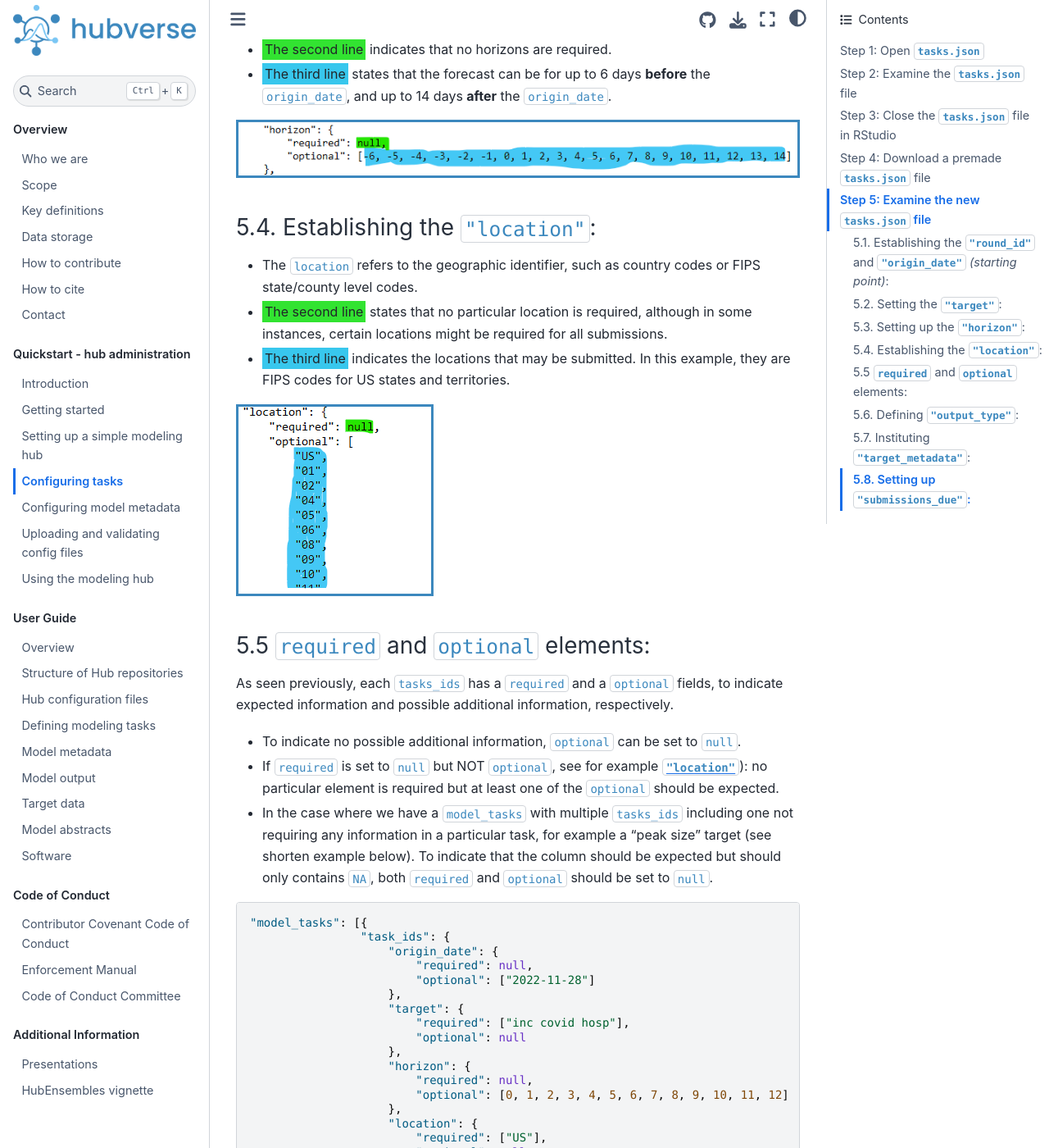
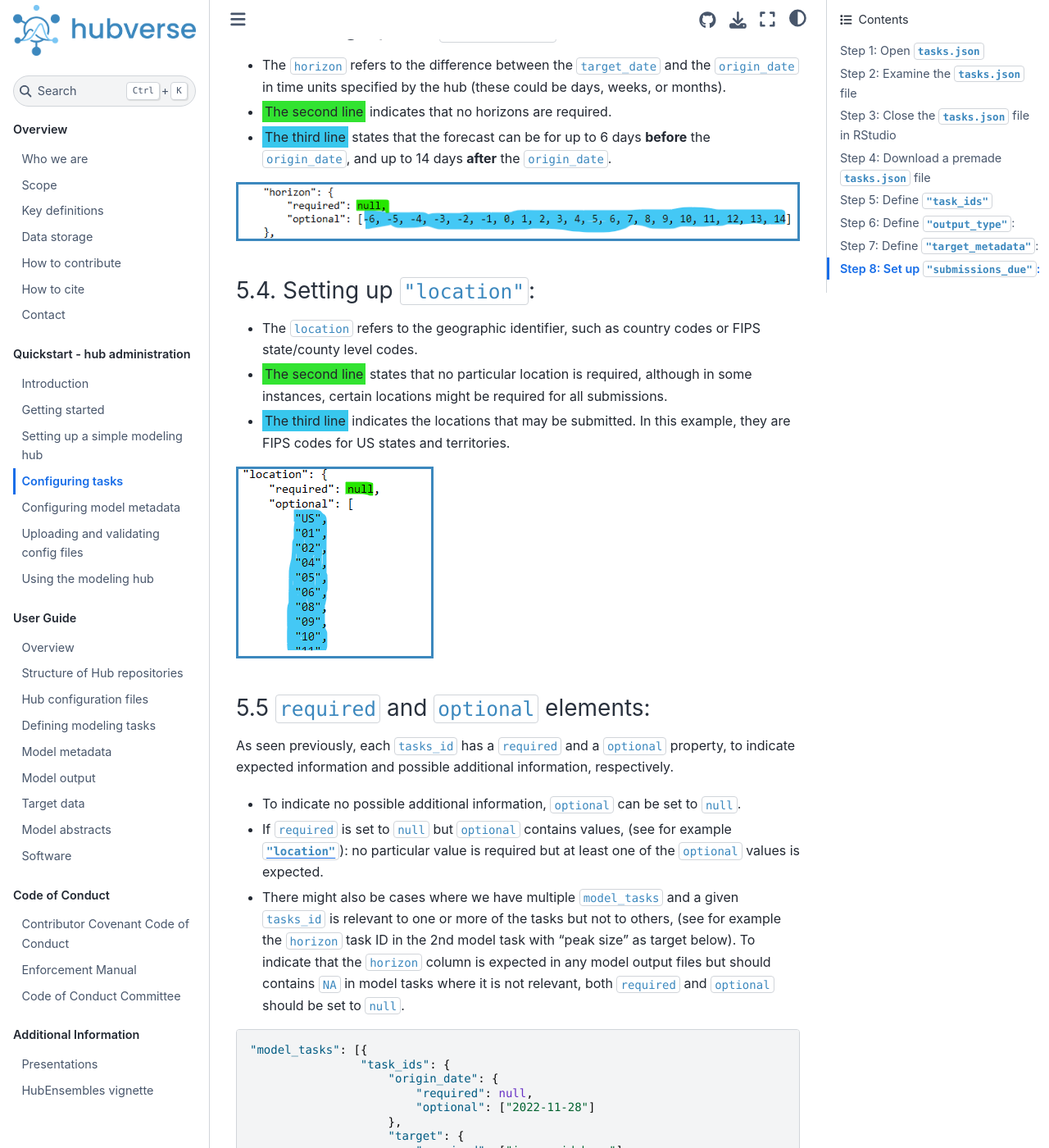
Before and after one commit to hubverse-org/hubDocs, a Sphinx documentation site: the page built from docs/source/quickstart-hub-admin/tasks-config.md, in a window 1280 px wide and 1400 px high, scrolled down 4111 px. Shown: the whole window at 82% size. Built offline with Sphinx 7.4.7 and the Sphinx Book theme 1.1.4, drawn with Linux system fonts in a browser that asks for light colours; some of the changed text lies outside the part shown.

Commit message:
text edits & heading re-org. Resolves #81

````diff
--- a/docs/source/quickstart-hub-admin/tasks-config.md
+++ b/docs/source/quickstart-hub-admin/tasks-config.md
@@ -42,7 +42,7 @@
 
 Save the file in the `hub-config` folder (which is [in your repository on your local computer](#clone_repo)). This new file should replace the existing `tasks.json` file that was in this folder.
 
-## Step 5: Examine the new `tasks.json` file
+### 4.1: Examine the new `tasks.json` file
 
 Open `tasks.json` and explore the content and structure. Some [key concepts are defined here](../overview/definitions.md), and [a full explanation of all the supported elements in a `tasks.json` file can be found here](https://raw.githubusercontent.com/Infectious-Disease-Modeling-Hubs/schemas/main/v2.0.1/tasks-schema.json#L50). Simple explanations for elements in the Example Forecast Hub file are offered below:
 
@@ -57,6 +57,7 @@
 
 Now, read below for details on some of the lines of code in this file:
 
+## Step 5: Define `"task_ids"`
 ### 5.1. Establishing the `"round_id"` and `"origin_date"` *(starting point)*:
 - <mark style="background-color: #32E331">The code highlighted in green</mark> establishes that the *round identifier* is encoded by a *task id* variable in the data.
 - <mark style="background-color: #38C7ED">The code highlighted in light blue</mark> sets the *round identifier* as `"origin_date"`.
@@ -87,7 +88,7 @@
 :class: bordered
 ```
 
-### 5.4. Establishing the `"location"`:
+### 5.4. Setting up `"location"`:
 - The `location` refers to the geographic identifier, such as country codes or FIPS state/county level codes.
 - <mark style="background-color: #32E331">The second line</mark> states that no particular location is required, although in some instances, certain locations might be required for all submissions.
 - <mark style="background-color: #38C7ED">The third line</mark> indicates the locations that may be submitted. In this example, they are FIPS codes for US states and territories.
@@ -99,11 +100,11 @@
 
 ### 5.5 `required` and `optional` elements:
 
-As seen previously, each `tasks_ids` has a `required` and a `optional` fields, to indicate expected information and possible additional information, respectively.
+As seen previously, each `tasks_id` has a `required` and a `optional` property, to indicate expected information and possible additional information, respectively.
 
 - To indicate no possible additional information, `optional` can be set to `null`.
-- If `required` is set to `null` but NOT `optional`, see for example [`"location"`](#establishing-the-location)): no particular element is required but at least one of the `optional` should be expected.
-- In the case where we have a `model_tasks` with multiple `tasks_ids` including one not requiring any information in a particular task, for example a "peak size" target (see shorten example below). To indicate that the column should be expected but should only contains `NA`, both `required` and `optional` should be set to `null`.
+- If `required` is set to `null` but `optional` contains values, (see for example [`"location"`](#setting-up-location)): no particular value is required but at least one of the `optional` values is expected.
+- There might also be cases where we have multiple `model_tasks` and a given `tasks_id` is relevant to one or more of the tasks but not to others, (see for example the `horizon` task ID in the 2nd model task with "peak size" as target below). To indicate that the `horizon` column is expected in any model output files but should contains `NA` in model tasks where it is not relevant, both `required` and `optional` should be set to `null`.
 
 ```json
 "model_tasks": [{
@@ -125,7 +126,7 @@
                         "optional": null
                     }
                 },
-                "output_type": {},
+                "output_type": {...},
                 "target_metadata": [
                     {
                        "target_id": "inc covid hosp",
@@ -158,7 +159,7 @@
                         "optional": null
                     }
                 },
-                "output_type": {},
+                "output_type": {...},
                 "target_metadata": [
                     {
                        "target_id": "peak size hosp",
@@ -177,31 +178,31 @@
 
 ```
 
-
-### 5.6. Defining [`"output_type"`](#model_output_format):
+## Step 6: Define [`"output_type"`](#model_output_format):
 - The [`output_type`](#model_output_format) is used to establish the valid model output types for a given modeling task. In this example they include `mean` and `quantile`, but `median`, `cdf`, `pmf`, and `sample` are other supported output types. Output types have two additional properties, an `output_type_id` and  a `value` property, both of which establish the valid values that can be entered for this output type.
 
-#### 5.5.1. Setting the `"mean"`:
+### 6.1. Setting the `"mean"`:
 - <mark style="background-color: #FFE331">Here, the `"mean"` of the predictive distribution</mark> is set as a valid value for a submission file.
 - <mark style="background-color: #32E331">`"output_type_id"` is used</mark> to determine whether the `mean` is a required or an optional `output_type`. Both `"required"` and `"optional"` should be declared, and the option that is chosen (required or optional) should be set to `["NA"]`, whereas the one that is not chosen, should be set to `null`. In this example, the mean is optional, not required. If the mean is required, `"required"` should be set to `["NA"]`, and `"optional"` should be set to `null`.
 - <mark style="background-color: #38C7ED">`"value"` sets the characteristics</mark> of this valid `output_type` (i.e., the mean). In this instance, the value must be an `integer` greater than or equal to `0`.
 
-```{image} ../images/tasks_schema_5-1.png
+```{image} ../images/tasks_schema_6-1.png
 :alt: Some more lines of code in the tasks.json file
 :class: bordered
 ```
 
-#### 5.6.2. Setting up `"quantile"`:
+### 6.2. Setting up `"quantile"`:
 - <mark style="background-color: #FFE331">Here, `quantile` specifies</mark> what quantiles of the predictive distribution are valid values for a submission file.
-- <mark style="background-color: #32E331">In this case, `"output_type_id"` establishes</mark> that this is a required `output_type`, and it sets the accepted probability levels at which quantiles of the predictive distribution will be recorded. In this case, quantiles are required at discrete levels that range from `0.010` to `0.990`.
+- <mark style="background-color: #32E331">In this case, `"output_type_id"` establishes</mark> that this is a required `output_type`, and it sets the accepted probability levels at which quantiles of the predictive distribution will be recorded. In this case, quantiles are required at discrete levels that range from `0.01` to `0.99`.  **Quantile `output_type_id` values must NOT contain trailing zeros** as this will cause submission validation checks to fail.
 - <mark style="background-color: #38C7ED">As before, `"value"` sets the characteristics</mark> of valid `quantile` values. In this instance, the values must be integers greater than or equal to `0`.
 
-```{image} ../images/tasks_schema_5-2.png
+```{image} ../images/tasks_schema_6-2.png
 :alt: And more lines of code in the tasks.json file
 :class: bordered
+:width: 300px
 ```
 
-### 5.7. Instituting `"target_metadata"`:
+## Step 7: Define `"target_metadata"`:
 - `"target_metadata"` defines the characteristics of each unique `target`.
 - <mark style="background-color: #FFE331">To begin with, `"target_id"` is</mark> a short description that uniquely identifies the target.
 - <mark style="background-color: #32E331">Similarly, `"target_name"` provides</mark> a longer, human readable description of the target.
@@ -212,12 +213,12 @@
 - <mark style="background-color: #FFE331">`"is_step_ahead"` indicates</mark> whether the target is part of a sequence of values.  In this instance, it is.
 - <mark style="background-color: #32E331">`"time_unit"` defines</mark> the units of the time steps. In this case, it is days.
 
-```{image} ../images/tasks_schema_6.png
+```{image} ../images/tasks_schema_7.png
 :alt: Target metadata lines of code in the tasks.json file
 :class: bordered
 ```
 
-### 5.8. Setting up `"submissions_due"`:
+## Step 8: Set up `"submissions_due"`:
 - `"submissions_due"` establishes the dates by which model forecasts must be submitted to the hub. It is used by `hubValidations` when validating submission files.
 
 There are [two ways](https://github.com/Infectious-Disease-Modeling-Hubs/schemas/blob/de580d56b8fc5c24dd36a32994182e37b8b0ac95/v2.0.0/tasks-schema.json#L1323-L1380) in which one can set the dates during which model forecasts can be submitted:
@@ -228,7 +229,7 @@
 - <mark style="background-color: #38C7ED">On the other hand, `"end"` is a number</mark> used to calculate when the submission period is finished, based on the `origin_date`. In this example, the end date is one day **after** `origin_date`.
 - For instance, as was mentioned before, in this file, `2022-11-28` is allowed as an `origin_date`. In this case, submissions are due between "2022-11-22" (six days prior) and "2022-11-29" (one day after).
 
-```{image} ../images/tasks_schema_7.png
+```{image} ../images/tasks_schema_8.png
 :alt: Last lines of code in the tasks.json file
 :class: bordered
 ```
````
Also changed, not shown: docs/source/images/tasks_schema_5-2.png (deleted), docs/source/images/tasks_schema_6-1.png (renamed from docs/source/images/tasks_schema_5-1.png), docs/source/images/tasks_schema_6-2.png (added), docs/source/images/tasks_schema_6.png (deleted), docs/source/images/tasks_schema_7.png, docs/source/images/tasks_schema_8.png (added).
